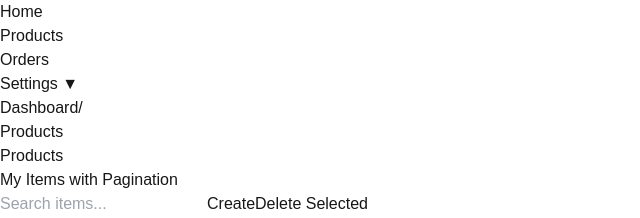
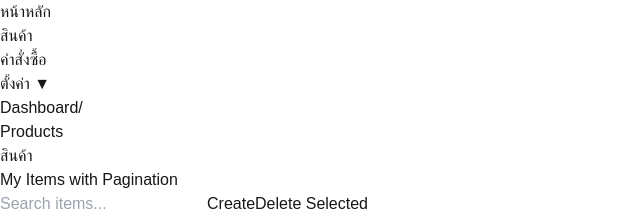
Before and after one commit to diyoooor/my-website-cms, a Next.js app: page /dashboard/products in a window 1280 px wide. Shown: the top 218 px of the page, without its empty margins (0-640 px from the left). Built offline with nearby package versions, Linux system fonts and the light colour scheme.

Commit message:
:zap: feat: add tabler icons

```diff
--- a/package.json
+++ b/package.json
@@ -9,6 +9,7 @@
     "lint": "next lint"
   },
   "dependencies": {
+    "@tabler/icons": "^3.29.0",
     "next": "15.1.6",
     "react": "^18.0.0",
     "react-dom": "^18.0.0",
--- a/src/app/dashboard/components/Sidebar.tsx
+++ b/src/app/dashboard/components/Sidebar.tsx
@@ -3,28 +3,52 @@
 import { useState } from "react";
 import Link from "next/link";
 
+interface ISidebarItem {
+  title: string;
+  href: string;
+  subItems?: ISubSidebar[];
+}
+
+interface ISubSidebar {
+  title: string;
+  href: string;
+}
+
 export default function Sidebar() {
+  const sideBarItem: ISidebarItem[] = [
+    { title: "หน้า��ลัก", href: "/dashboard" },
+    { title: "สินค้า", href: "/dashboard/products" },
+    {
+      title: "คำสั่ง��ื้อ",
+      href: "/dashboard/orders",
+      subItems: [
+        { title: "รายชื่อคำสั่ง��ื้อ", href: "/dashboard/orders/list" },
+        { title: "รายละเอียดคำสั่ง��ื้อ", href: "/dashboard/orders/details" },
+      ],
+    },
+  ];
+
   const [settingsOpen, setSettingsOpen] = useState<boolean>(false);
 
   return (
-    <aside className="w-64 bg-gray-200 p-4">
+    <aside className="w-64 bg-green-400 p-4">
       <nav>
-        <ul className="space-y-2">
+        <ul className="space-y-2 text-xl font-bold">
           <li>
             <Link href="/dashboard" className="text-blue-600">
-              Home
+              หน้าหลัก
             </Link>
           </li>
 
           <li>
             <Link href="/dashboard/products" className="text-blue-600">
-              Products
+              สินค้า
             </Link>
           </li>
 
           <li>
             <Link href="/dashboard/orders" className="text-blue-600">
-              Orders
+              คำสั่งซื้อ
             </Link>
           </li>
 
@@ -35,7 +59,7 @@ export default function Sidebar() {
               onClick={() => setSettingsOpen((prev) => !prev)}
               className="flex items-center text-blue-600 hover:underline"
             >
-              Settings{" "}
+              ตั้งค่า{" "}
               <span className="ml-1 text-sm"> {settingsOpen ? "▲" : "▼"} </span>
             </button>
             {settingsOpen && (
@@ -45,7 +69,7 @@ export default function Sidebar() {
                     href="/dashboard/settings/category"
                     className="text-blue-600"
                   >
-                    Category
+                    หมวดหมู่
                   </Link>
                 </li>
                 <li>
@@ -53,7 +77,7 @@ export default function Sidebar() {
                     href="/dashboard/settings/sub-category"
                     className="text-blue-600"
                   >
-                    Sub Category
+                    หมวดหมู่ย่อย
                   </Link>
                 </li>
               </ul>
--- a/src/app/dashboard/products/components/CreateProductModal.tsx
+++ b/src/app/dashboard/products/components/CreateProductModal.tsx
@@ -23,7 +23,7 @@ export function CreateProductModal({
   isOpen,
   onClose,
   onCreate,
-}: CreateProductModalProps) {
+}: Readonly<CreateProductModalProps>) {
   // ----- FORM STATES -----
   const [name, setName] = useState("");
   const [category, setCategory] = useState("electronics");
--- a/src/app/dashboard/products/page.tsx
+++ b/src/app/dashboard/products/page.tsx
@@ -1,6 +1,5 @@
 "use client";
 import { ColumnDef, DataTable } from "@/components/utils/DataTable";
-import { useRouter } from "next/navigation";
 import React, { useState } from "react";
 import { CreateProductModal } from "./components/CreateProductModal";
 
@@ -19,7 +18,6 @@ const columns: ColumnDef<MyItem>[] = [
 
 const ProductPage = () => {
   const [modalOpen, setModalOpen] = useState(false);
-  const route = useRouter();
   const [items, setItems] = useState<MyItem[]>([
     { id: 1, name: "Item A", category: "Category 1" },
     { id: 2, name: "Item B", category: "Category 2" },
@@ -48,7 +46,7 @@ const ProductPage = () => {
 
   return (
     <div>
-      <h1 className="text-2xl font-bold">Products</h1>
+      <h1 className="text-2xl font-bold text-black">สินค้า</h1>
       <CreateProductModal
         isOpen={modalOpen}
         onClose={() => setModalOpen(false)}
--- a/src/components/utils/DataTable.tsx
+++ b/src/components/utils/DataTable.tsx
@@ -180,7 +180,7 @@ export function DataTable<T>({
       </div>
 
       {/* Table */}
-      <table className="w-full border-collapse bg-white">
+      <table className="w-full border-collapse bg-white text-black">
         <thead>
           <tr className="bg-gray-100 border-b">
             {/* Checkbox col */}
```
Also changed, not shown: 1 other file (tests, documents, lock files or other folders).
